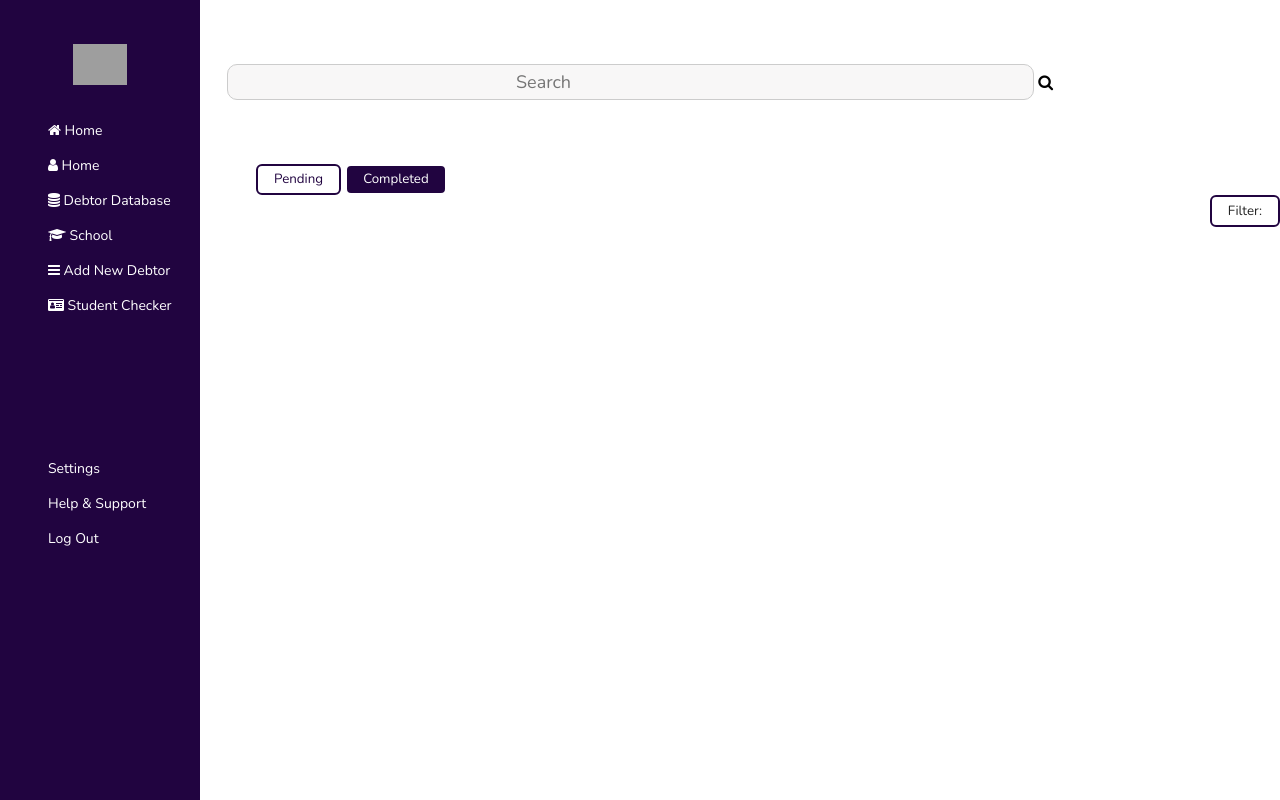
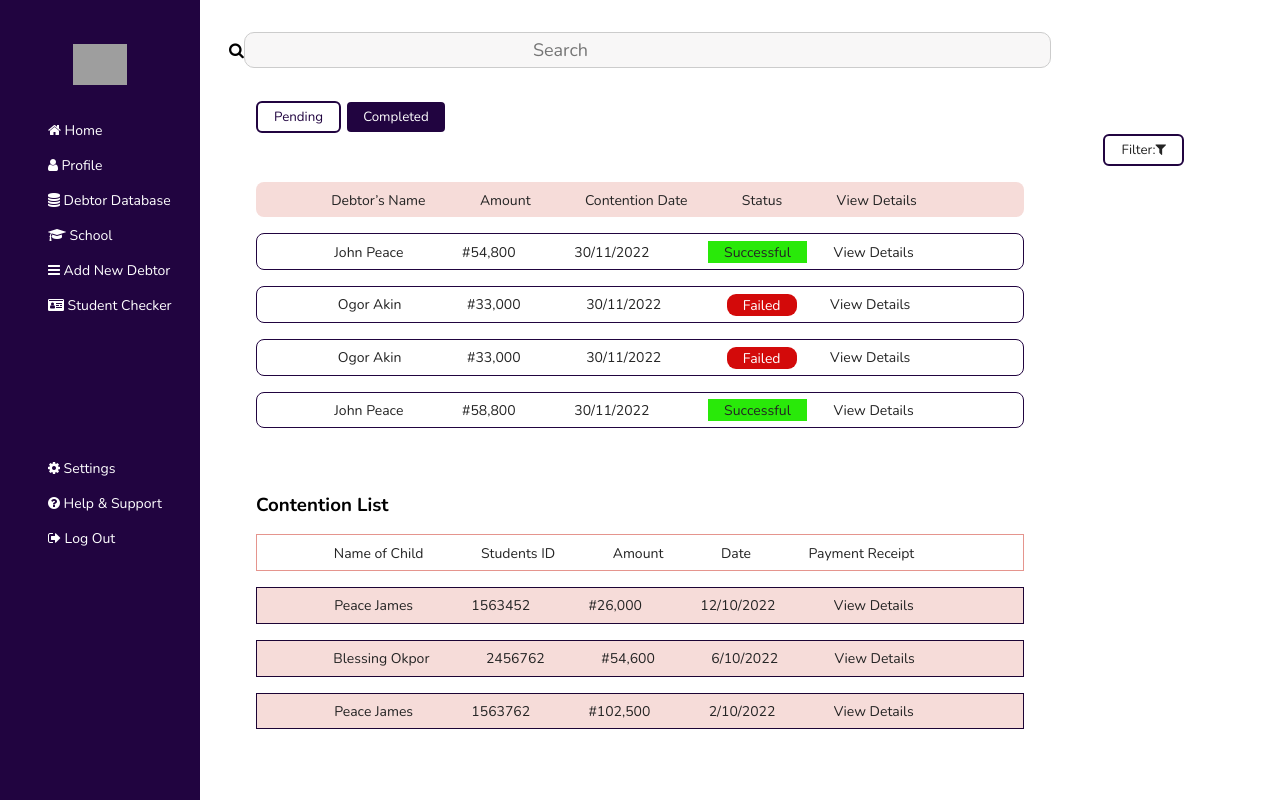
Before and after one commit to zuri-training/TeamLorispp58, a Django app: template debtfinder/templates/Database/database.html in a window 1280 px wide. Run offline with Django 4.2, Linux system fonts and the light colour scheme; the template is opened without the code that fills it, so the values that code supplies are empty; grey boxes are pictures that could not be loaded.

Commit message:
zuri project tasks

```diff
--- a/debtfinder/templates/Database/database.css
+++ b/debtfinder/templates/Database/database.css
@@ -56,11 +56,7 @@
     margin-top: 8rem ;
 }
 
-/*
-@media screen and (max-height: 450px) {
-    .sidenav {padding-top: 15px;}
-    .sidenav a {font-size: 18px;}
-} */
+
 
 
 
@@ -74,7 +70,7 @@ input[type=text] {
 
 .search-container{
 
-    padding: 4rem;
+    padding: 2rem;
     text-align: center;
 }
 
@@ -115,12 +111,24 @@ input[type=text] {
     border-radius: 6px;
 }
 
+.pending:hover{
+    background-color: #2a094db1;
+    border: 2px solid #2a094db1;
+    color: #ffffff;
+}
+
 .completed{
-    padding: 0.3rem 1rem;
+    padding: 0.4rem 1rem;
     background-color: #210440;
     border: 2px solid #ffffff;
     color: #ffffff;
     border-radius: 6px;
+}
+
+.completed:hover{
+    background-color: #2a094db1;
+    border: 2px solid #2a094db1;
+    color: #ffffff;
 }
 
 .btn1{
@@ -134,4 +142,112 @@ input[type=text] {
     border: 2px solid #210440;
     border-radius: 6px;
     padding: 0.3rem 1rem;
+    margin-right: 6rem;
 }
+
+.div-container{
+
+    margin-top: 3rem;
+    margin-bottom: 1rem;
+    display: flex;
+    align-items: center;
+    justify-content: space-around;
+    background-color: #F6DCD9;
+    margin-left: 16rem;
+    width: 60%;
+    padding: 0.4rem 4rem;
+    border-radius: 8px;
+
+}
+
+.div-link a{
+    text-align: center;
+    padding-right: 2rem;
+    font-size: 14px;
+    text-decoration: none;
+    color: #242424;
+}
+
+
+
+
+
+.divcontainer{
+
+    margin-bottom: 1rem;
+    display: flex;
+    align-items: center;
+    justify-content: space-around;
+    background-color: transparent;
+    border: 1px solid #210440;
+    margin-left: 16rem;
+    width: 60%;
+    padding: 0.4rem 4rem;
+    border-radius: 8px;
+
+}
+
+.div-link .failed{
+    color: #ffffff;
+    background-color: #D30A0A;
+    border-radius: 9px;
+    padding: 0.1rem 1rem;
+}
+
+.div-link .successful{
+    color: #242424;
+    background-color: #29E909;
+    border-radius: none;
+    padding: 0.1rem 1rem;
+}
+
+.section{
+   margin-top: 4rem;
+
+}
+
+.section h3{
+
+  margin-left: 16rem;
+  margin-bottom: 1rem;
+
+
+}
+
+.div-links a{
+    text-align: center;
+    padding-right: 2rem;
+    font-size: 14px;
+    text-decoration: none;
+    color: #242424;
+}
+
+.div_container{
+    margin-bottom: 1rem;
+    display: flex;
+    align-items: center;
+    justify-content: space-around;
+    background-color: transparent;
+    border: 1px solid #E5958E;
+    margin-left: 16rem;
+    width: 60%;
+    padding: 0.4rem 4rem;
+}
+.div-container-s{
+
+
+    margin-bottom: 1rem;
+    text-align: center;
+    display: flex;
+    justify-content: space-around;
+    background-color: #F6DCD9;
+    margin-left: 16rem;
+    width: 60%;
+    border: 1px solid #1C0435;
+    padding: 0.4rem 4rem;
+
+}
+
+.div-container-s .div-links{
+    text-align: center;
+}
--- a/debtfinder/templates/Database/database.html
+++ b/debtfinder/templates/Database/database.html
@@ -16,50 +16,229 @@
     <body>
 
 
-
         <div class="sidenav">
 
             <div class="brand-logo">
                 <img src="img/LOGO (2).svg" alt="logo" id="logo">
             </div>
 
-        <a href=""><i class="fa fa-home" aria-hidden="true"></i>
+            <a href="">
+                <i class="fa fa-home" aria-hidden="true"></i>
                 Home
             </a>
 
-        <a href=""><i class="fa fa-user" aria-hidden="true"></i>
-            Home
+            <a href="">
+                <i class="fa fa-user" aria-hidden="true"></i>
+                Profile
             </a>
 
-        <a href=""><i class="fa fa-database" aria-hidden="true"></i>
+            <a href="">
+                <i class="fa fa-database" aria-hidden="true"></i>
                 Debtor Database
             </a>
 
-        <a href=""><i class="fa fa-graduation-cap" aria-hidden="true"></i>
+            <a href="">
+                <i class="fa fa-graduation-cap" aria-hidden="true"></i>
                 School
             </a>
 
-        <a href=""><i class="fa fa-bars" aria-hidden="true"></i>
+            <a href="">
+                <i class="fa fa-bars" aria-hidden="true"></i>
                 Add New Debtor
             </a>
 
-        <a href=""><i class="fa fa-id-card" aria-hidden="true"></i>
+            <a href="">
+                <i class="fa fa-id-card" aria-hidden="true"></i>
                 Student Checker
             </a>
 
 
             <div class="bottom-nav">
                 <a href="">
+                    <i class="fa fa-cog" aria-hidden="true"></i>
                     Settings
                 </a>
 
                 <a href="">
+                    <i class="fa fa-question-circle" aria-hidden="true"></i>
                     Help & Support
                 </a>
 
                 <a href="">
+                    <i class="fa fa-sign-out" aria-hidden="true"></i>
                     Log Out
                 </a>
+            </div>
+        </div>
+
+
+        <div class="main">
+            <div class="search-container">
+
+
+                <form action="/action_page.php">
+                    <label>
+
+                        <i class="fa fa-search"></i><input type="text" placeholder="Search" name="search">
+
+                    </label>
+
+                </form>
+            </div>
+
+            <div class="btn">
+                <button type="submit" class="pending">Pending</button>
+                <button class="completed">Completed</button>
+
+            </div>
+
+            <div class="btn1">
+                <button class="filter">Filter:<i class="fa fa-filter"></i></button>
+            </div>
+
+            <div class="div-container">
+                <div class="div-link">
+                    <a href="">Debtor’s Name</a>
+                </div>
+
+                <div class="div-link">
+                    <a href="">Amount</a>
+                </div>
+
+                <div class="div-link">
+                    <a href="">Contention Date</a>
+                </div>
+
+                <div class="div-link">
+                    <a href="">Status</a>
+                </div>
+
+                <div class="div-link">
+                    <a href="">View Details</a>
+                </div>
+
+            </div>
+        </div>
+
+
+        <div class="divcontainer">
+            <div class="div-link">
+                <a href="">John Peace</a>
+            </div>
+
+            <div class="div-link">
+                <a href="">#54,800</a>
+            </div>
+
+            <div class="div-link">
+                <a href="">30/11/2022</a>
+            </div>
+
+            <div class="div-link">
+                <a href="" class="successful">Successful</a>
+            </div>
+
+            <div class="div-link">
+                <a href="">View Details</a>
+            </div>
+
+        </div>
+
+
+        <div class="divcontainer">
+            <div class="div-link">
+                <a href="">Ogor Akin</a>
+            </div>
+
+            <div class="div-link">
+                <a href="">#33,000</a>
+            </div>
+
+            <div class="div-link">
+                <a href="">30/11/2022</a>
+            </div>
+
+            <div class="div-link">
+                <a href="" class="failed">Failed</a>
+            </div>
+
+            <div class="div-link">
+                <a href="">View Details</a>
+            </div>
+
+        </div>
+
+        <div class="divcontainer">
+            <div class="div-link">
+                <a href="">Ogor Akin</a>
+            </div>
+
+            <div class="div-link">
+                <a href="">#33,000</a>
+            </div>
+
+            <div class="div-link">
+                <a href="">30/11/2022</a>
+            </div>
+
+            <div class="div-link">
+                <a href="" class="failed">Failed</a>
+            </div>
+
+            <div class="div-link">
+                <a href="">View Details</a>
+            </div>
+
+        </div>
+
+
+        <div class="divcontainer">
+            <div class="div-link">
+                <a href="">John Peace</a>
+            </div>
+
+            <div class="div-link">
+                <a href="">#58,800</a>
+            </div>
+
+            <div class="div-link">
+                <a href="">30/11/2022</a>
+            </div>
+
+            <div class="div-link">
+                <a href="" class="successful">Successful</a>
+            </div>
+
+            <div class="div-link">
+                <a href="">View Details</a>
+            </div>
+
+        </div>
+
+
+        <div class="section">
+
+          <h3>Contention  List</h3>
+
+          <div class="div_container">
+                <div class="div-links">
+                    <a href="">Name of Child</a>
+                </div>
+
+                <div class="div-links">
+                    <a href="">Students ID</a>
+                </div>
+
+                <div class="div-links">
+                    <a href="">Amount</a>
+                </div>
+
+                <div class="div-links">
+                    <a href="">Date</a>
+                </div>
+
+                <div class="div-links">
+                    <a href=""> Payment Receipt</a>
                 </div>
           </div>
 
@@ -68,29 +247,82 @@
 
 
 
-   <div class="main">
-        <div class="search-container">
-
-
-            <form action="/action_page.php">
-
-                <input type="text" placeholder="Search"  name="search">
-                <i class="fa fa-search">
-
-                </i>
-            </form>
+            <div class="div-container-s">
+                <div class="div-links">
+                    <a href="">Peace James</a>
                 </div>
 
-        <div class="btn">
-            <button class="pending">Pending</button>
-            <button class="completed">Completed</button>
+                <div class="div-links">
+                    <a href="">1563452</a>
+                </div>
+
+                <div class="div-links">
+                    <a href="">#26,000</a>
+                </div>
+
+                <div class="div-links">
+                    <a href="">12/10/2022</a>
+                </div>
+
+                <div class="div-links">
+                    <a href="">View Details</a>
+                </div>
 
             </div>
 
-        <div class="btn1">
-            <button class="filter">Filter:</button>
+
+
+
+          <div class="div-container-s">
+                <div class="div-links">
+                    <a href="">Blessing Okpor</a>
+                </div>
+
+                <div class="div-links">
+                    <a href="">2456762</a>
+                </div>
+
+                <div class="div-links">
+                    <a href="">#54,600</a>
+                </div>
+
+                <div class="div-links">
+                    <a href="" class="failed">6/10/2022</a>
+                </div>
+
+                <div class="div-links">
+                    <a href="">View Details</a>
                 </div>
           </div>
 
+
+
+          <div class="div-container-s">
+                <div class="div-links">
+                    <a href="">Peace James</a>
+                </div>
+
+                <div class="div-links">
+                    <a href="">1563762</a>
+                </div>
+
+                <div class="div-links">
+                    <a href="">#102,500</a>
+                </div>
+
+                <div class="div-links">
+                    <a href="" class="failed">2/10/2022</a>
+                </div>
+
+                <div class="div-links">
+                    <a href="">View Details</a>
+                </div>
+         </div>
+
+        </div>
+
+
+
+
     </body>
 </html>
```
Also changed, not shown: debtfinder/templates/Settings/settings.html (added, +13 -0 lines), debtfinder/templates/Settings/settings.css (added). Lines whose indentation alone changed are shown as unchanged.
